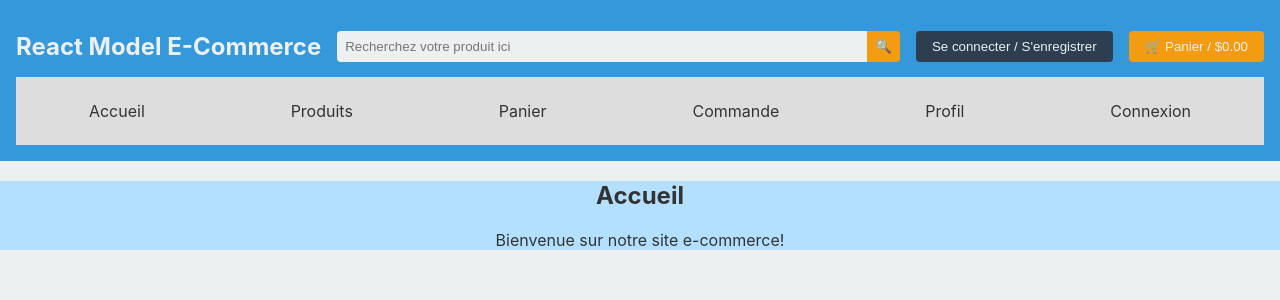
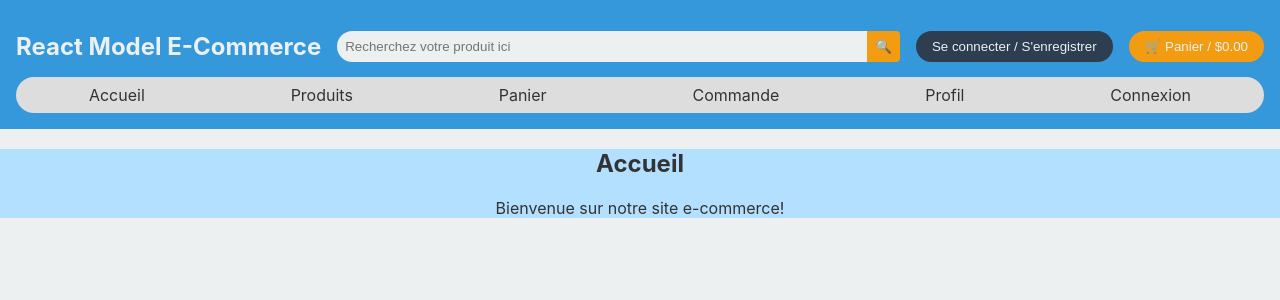
Before and after one commit to AristoteLeDaron/react-model-ecommerce, a React (Create React App) app: page / in a window 1280 px wide. Shown: the top 300 px of the page. Built offline with nearby package versions, Linux system fonts and the light colour scheme.

Commit message:
style des differents boutons

```diff
--- a/src/components/Header/Header.css
+++ b/src/components/Header/Header.css
@@ -18,7 +18,7 @@
 .searchInput {
   padding: 0.5rem;
   border: none;
-  border-radius: 4px 0 0 4px;
+  border-radius: 20px 0px 0px 20px ;
   flex-grow: 1;
   color: var(--font-color); /* ajouté pour la couleur du texte */
   background-color: var(--background-color); /* ajouté pour la couleur de fond de la barre de recherche */
@@ -39,7 +39,7 @@
   background-color: var(--secondary-color);
   color: var(--background-color); /* Utilisé pour la couleur du texte du bouton */
   cursor: pointer;
-  border-radius: 4px;
+  border-radius: 20px;
 }
 
 .cartBtn {
@@ -49,5 +49,5 @@
   background-color: var(--fifth-color);
   color: var(--background-color); /* Utilisé pour la couleur du texte du bouton */
   cursor: pointer;
-  border-radius: 4px;
+  border-radius: 20px;
 }
--- a/src/components/NavBar/NavBar.css
+++ b/src/components/NavBar/NavBar.css
@@ -1,7 +1,8 @@
 .navBar {
   display: flex;
   justify-content: space-around;
-  padding: 1rem 0;
+  padding: 0.2 rem 0;
+  border-radius: 25px;
   background-color: var(--navbar-bg, #ddd); /* Vous pouvez ajouter cette variable dans index.css si vous le souhaitez */
 }
 
```
